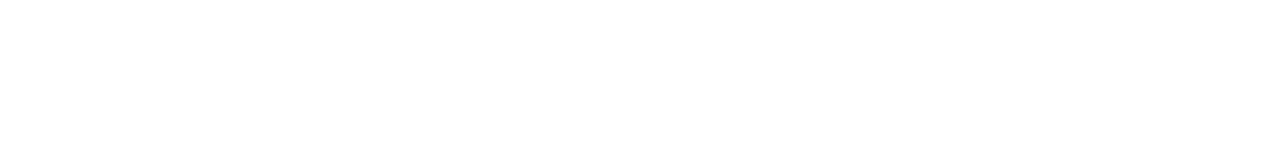
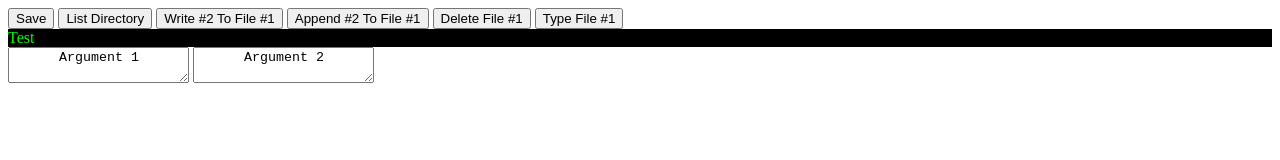
Before and after one commit to zacharyacutey/zacharyacutey.github.io, a plain HTML site: page index.html in a window 1280 px wide. Drawn offline with Linux system fonts and the light colour scheme.

Commit message:
Update index.html

```diff
--- a/index.html
+++ b/index.html
@@ -1,13 +1,27 @@
 <html>
   <head>
     <title>
-Title
+      My HTML-OS
     </title>
+    <script src="main.js"></script>
+    <script src="ui.js"></script>
+    <script>Load();</script>
   </head>
   <body>
-<script>
-document.cookie = (+document.cookie)+1+"";
-alert(document.cookie);
-</script>
+    <button onclick="Save();">Save</button>
+    <button onclick="ListDirectory();">List Directory</button>
+    <button onclick="WriteToFile(document.getElementById('arg1').value,document.getElementById('arg2').value);">Write #2 To File #1</button>
+    <button onclick="AppendToFile(document.getElementById('arg1').value,document.getElementById('arg2').value);">Append #2 To File #1</button>
+    <button onclick="DeleteFile(document.getElementById('arg1').value);">Delete File #1</button>
+    <button onclick="WriteToUI(GetFileText(document.getElementById('arg1').value));">Type File #1</button>
+    <div id="ui" style="background-color:black;color:rgb(0,255,0);">
+      Test
+    </div>
+    <textarea id="arg1">
+      Argument 1
+    </textarea>
+    <textarea id="arg2">
+      Argument 2
+    </textarea>
   </body>
 </html>
```
Lines whose indentation alone changed are shown as unchanged.
